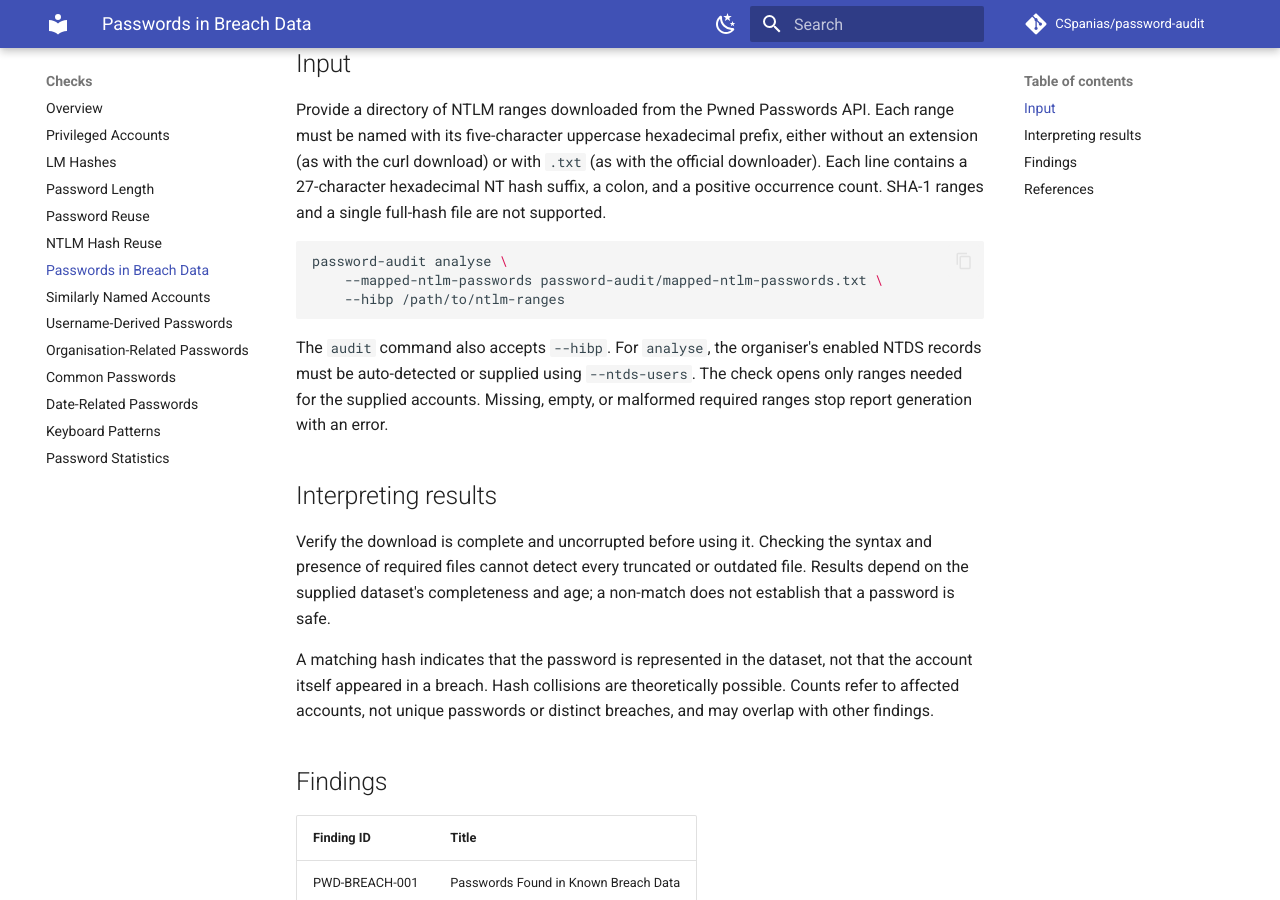
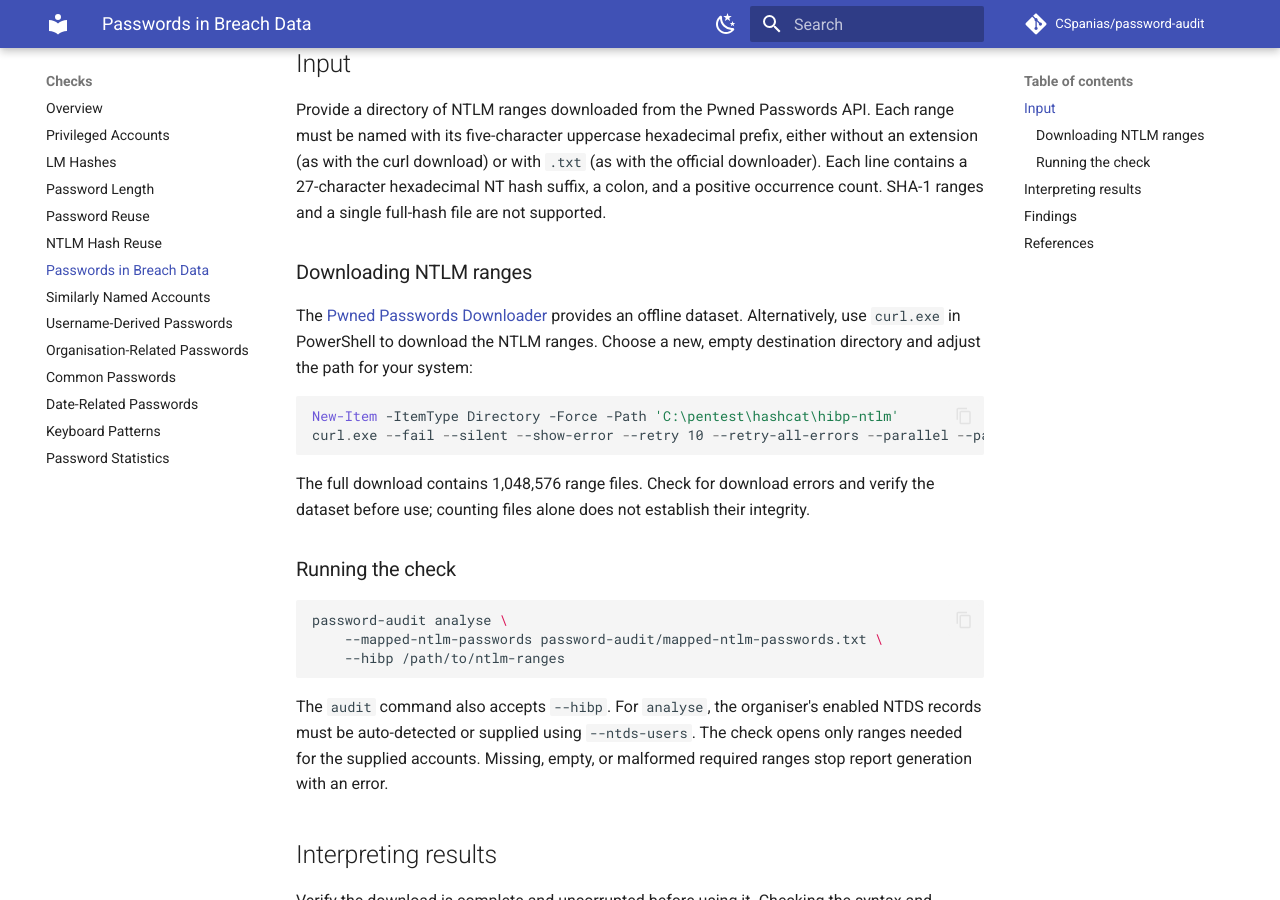
Before and after one commit to CSpanias/password-audit, an MkDocs documentation site: the page built from docs/checks/breached-passwords.md, in a window 1280 px wide and 900 px high, scrolled down 298 px. Built offline with MkDocs 1.6.1 and Material for MkDocs 9.7.7, drawn with Linux system fonts in a browser that asks for light colours; comment, search, counter and statistics services are not loaded.

Commit message:
Documented Pwned Passwords dataset download.
Co-authored-by: Copilot <223556219+Copilot@users.noreply.github.com>

````diff
--- a/docs/checks/breached-passwords.md
+++ b/docs/checks/breached-passwords.md
@@ -12,6 +12,24 @@ prefix, either without an extension (as with the curl download) or with
 `.txt` (as with the official downloader). Each line contains a 27-character
 hexadecimal NT hash suffix, a colon, and a positive occurrence count.
 SHA-1 ranges and a single full-hash file are not supported.
+
+### Downloading NTLM ranges
+
+The [Pwned Passwords Downloader](https://github.com/HaveIBeenPwned/PwnedPasswordsDownloader#what-is-haveibeenpwned-downloader)
+provides an offline dataset. Alternatively, use `curl.exe` in PowerShell to
+download the NTLM ranges. Choose a new, empty destination directory and
+adjust the path for your system:
+
+```powershell
+New-Item -ItemType Directory -Force -Path 'C:\pentest\hashcat\hibp-ntlm'
+curl.exe --fail --silent --show-error --retry 10 --retry-all-errors --parallel --parallel-max 20 --output 'C:\pentest\hashcat\hibp-ntlm\#1#2#3#4#5' 'https://api.pwnedpasswords.com/range/{0,1,2,3,4,5,6,7,8,9,A,B,C,D,E,F}{0,1,2,3,4,5,6,7,8,9,A,B,C,D,E,F}{0,1,2,3,4,5,6,7,8,9,A,B,C,D,E,F}{0,1,2,3,4,5,6,7,8,9,A,B,C,D,E,F}{0,1,2,3,4,5,6,7,8,9,A,B,C,D,E,F}?mode=ntlm'
+```
+
+The full download contains 1,048,576 range files. Check for download errors
+and verify the dataset before use; counting files alone does not establish
+their integrity.
+
+### Running the check
 
 ```bash
 password-audit analyse \
````
